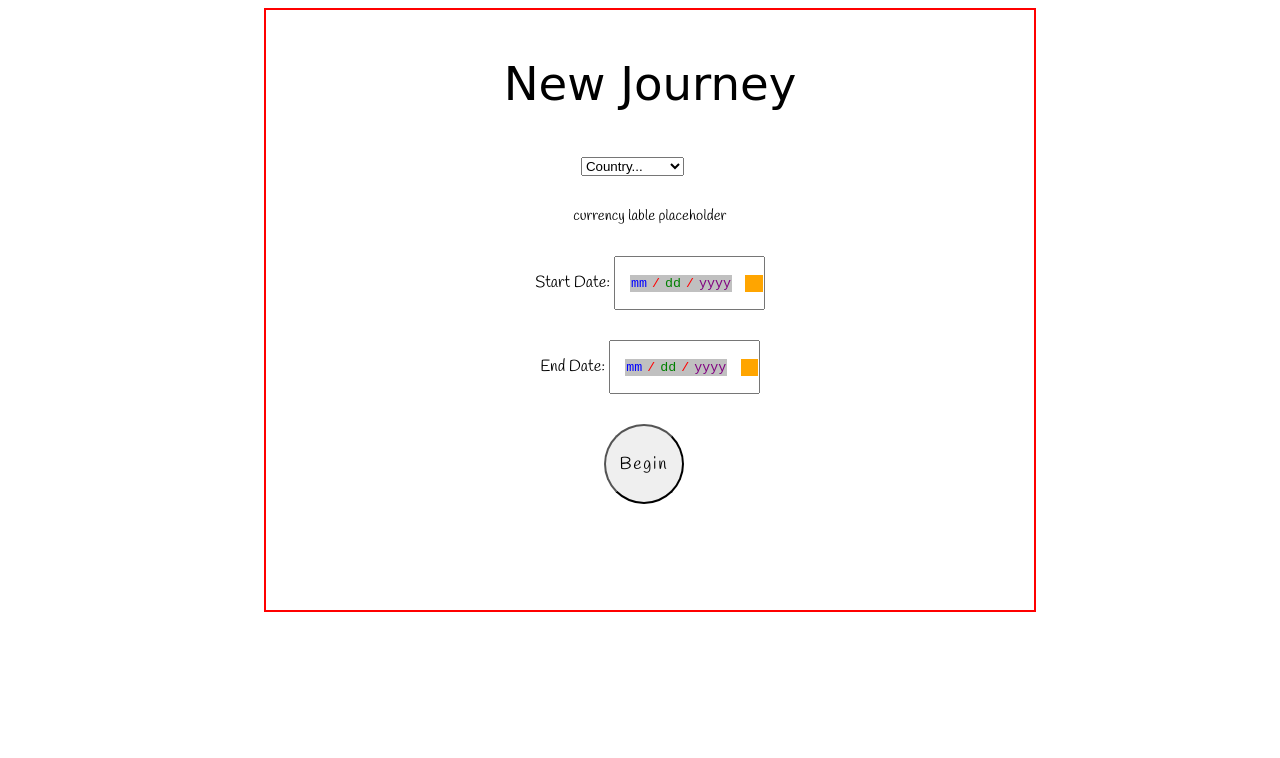
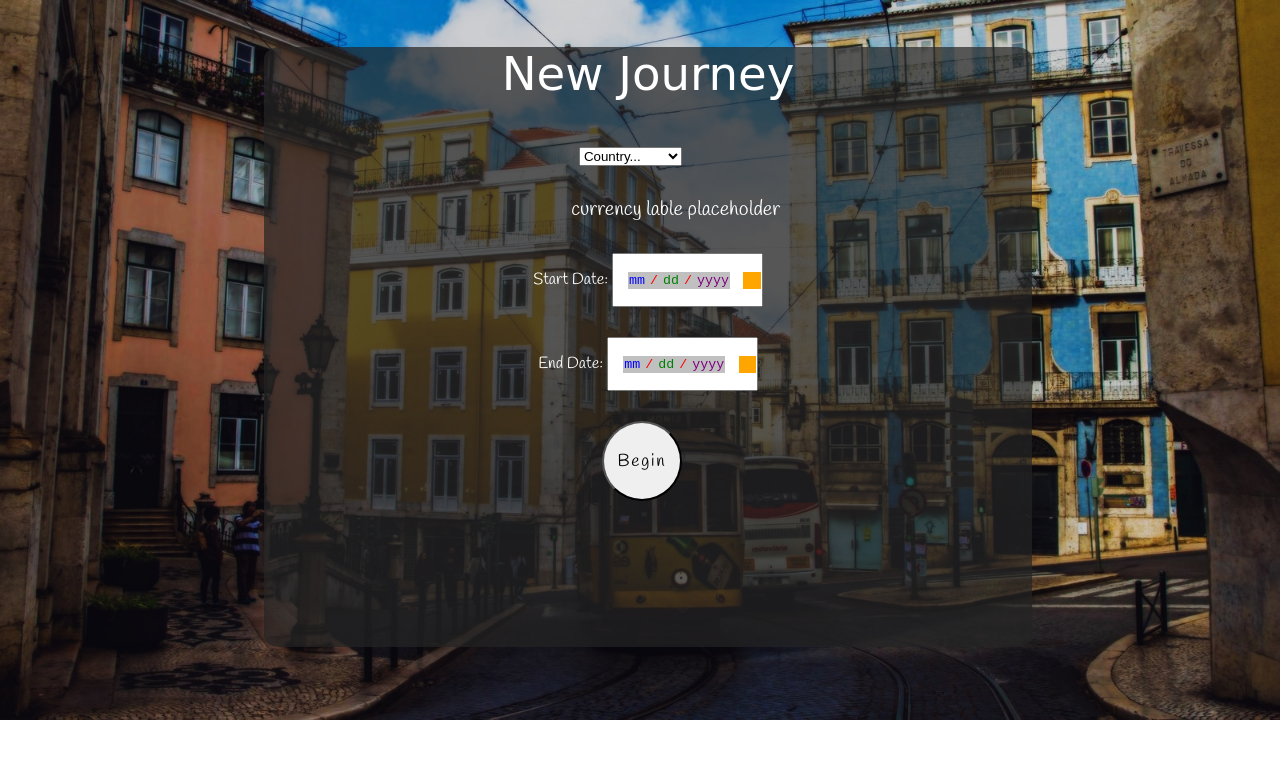
Before and after one commit to weihan123git/Team-9---Travel-Bound, a plain HTML site: page newJourneyPage/NewJourneyPage.html in a window 1280 px wide. Drawn offline with Linux system fonts and the light colour scheme; a web font is replaced by a local one.

Commit message:
Beautified newJourneyPage.css

```diff
--- a/newJourneyPage/newJourneyPage.css
+++ b/newJourneyPage/newJourneyPage.css
@@ -4,26 +4,13 @@
 	#container {
 	width: 60%;
 	height: 600px;
-	border: 2px solid red;
+	border-radius: 2%;
+	background-color: rgba(36, 36, 36, 0.7);
 	margin: 0 20% 0 20%;
 	}
 
-	#heading {
-	text-align: center;
-	font-family: 'Salsa', cursive;
-	font-size: 37pt;
-	}
-
-	#location{
-	float:left;
-	margin: 60px 0 0 40%;
-	width: 100%;
-	}
-
-	#currency{
-	float:left;
-	width: 100%;
-	margin: 60px 0 0 38%;
+	body {
+		background-image: url(../images/lisbon_background_new.jpg);
 	}
 
 	#endDate{
@@ -38,31 +25,6 @@
 		display:inline-block;
 	}
 
-	#begin{
-	float:left;
-	}
-
-	#contry {
-		font-family: 'Handlee', cursive;
-		font-size: 11pt;
-	}
-
-	input[type=submit] {
-		height: 80px;
-		width: 80px;
-		cursor:pointer;
-		-webkit-border-radius: 50%;
-		border-radius: 50%;
-	}
-
-	#container {
-	width: 60%;
-	height: 600px;
-	border: 2px solid red;
-	margin: 0 20% 0 20%;
-	background-color: white;
-	}
-
 	#background{
 		width: 100%;
 		background-repeat: no-repeat;
@@ -73,6 +35,7 @@
 		text-align: center;
 		font-family: 'Salsa', cursive;
 		font-size: 35pt;
+		color: white;
 	}
 
 	#formDiv {
@@ -85,25 +48,25 @@
 	}
 
 	#CurrencyDiv{
+		color: #FFFFFF;
 		margin: 30px 0 0 30%;
 		font-family: 'Handlee', cursive;
-		font-size: 11pt;
-
+		font-size: 15pt;
 	}
 
 	#date1Div{
 		margin: 30px 0% 0 0;
+		color: white;
 		text-align: center;
 		font-family: 'Handlee', cursive;
 	}
 
 	#date2Div{
 		margin: 30px 0 0 0%;
+		color: white;
 		text-align: center;
 		font-family: 'Handlee', cursive;
 	}
-
-
 
 	#buttonDiv{
 		margin: 30px 0 0 38%;
@@ -114,6 +77,7 @@
 		letter-spacing: 0.1em;
 		font-size: 13pt;
 	}
+
 	input[type=submit] {
 		height: 80px;
 		width: 80px;
@@ -121,7 +85,6 @@
 		-webkit-border-radius: 50%;
 		border-radius: 50%;
 	}
-
 
 	input[type=date]{
 		height: 50px;
```
Also changed, not shown: firstPage/firstpage.css (+0 -7 lines). Lines whose indentation alone changed are shown as unchanged.
